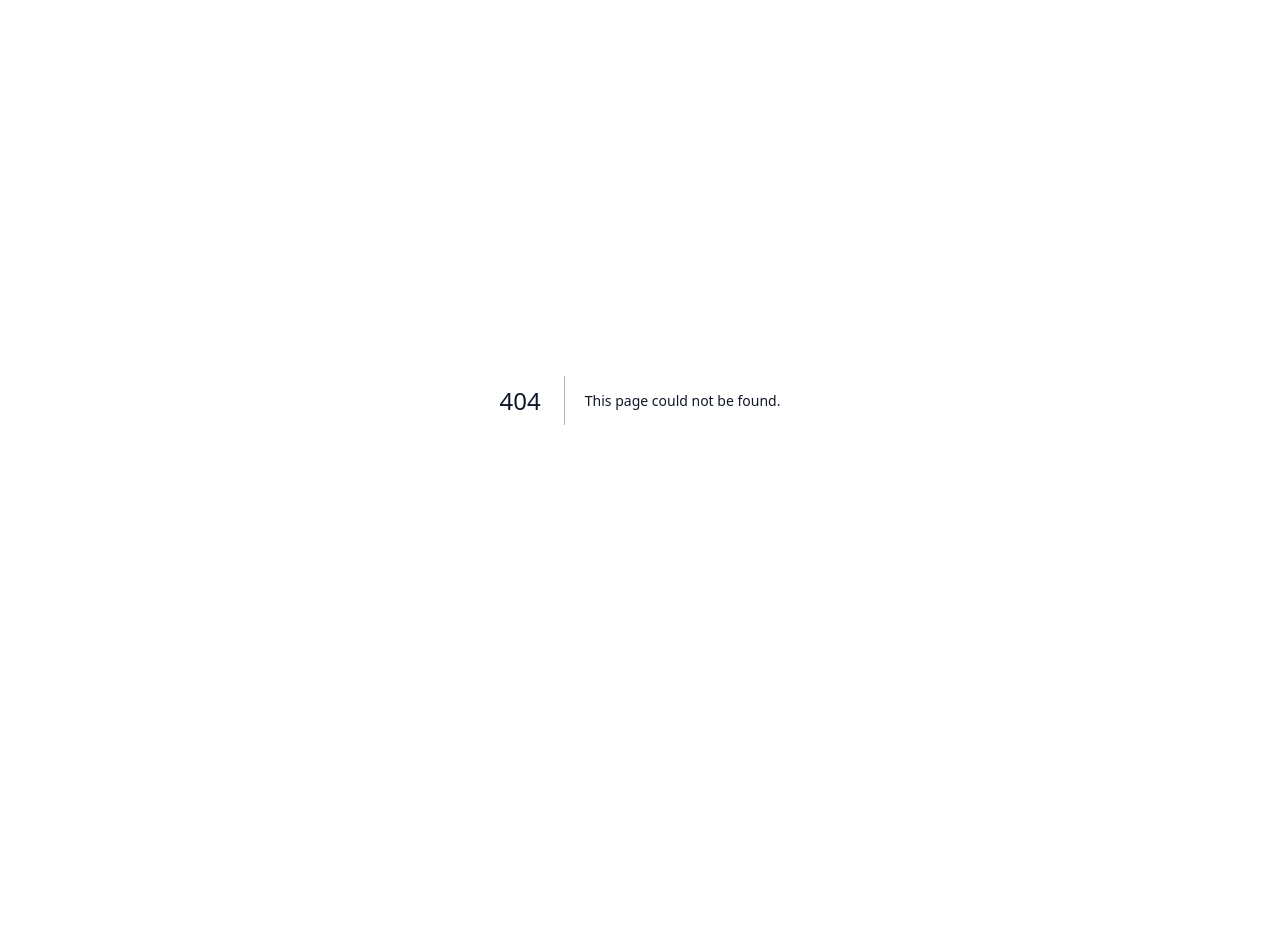
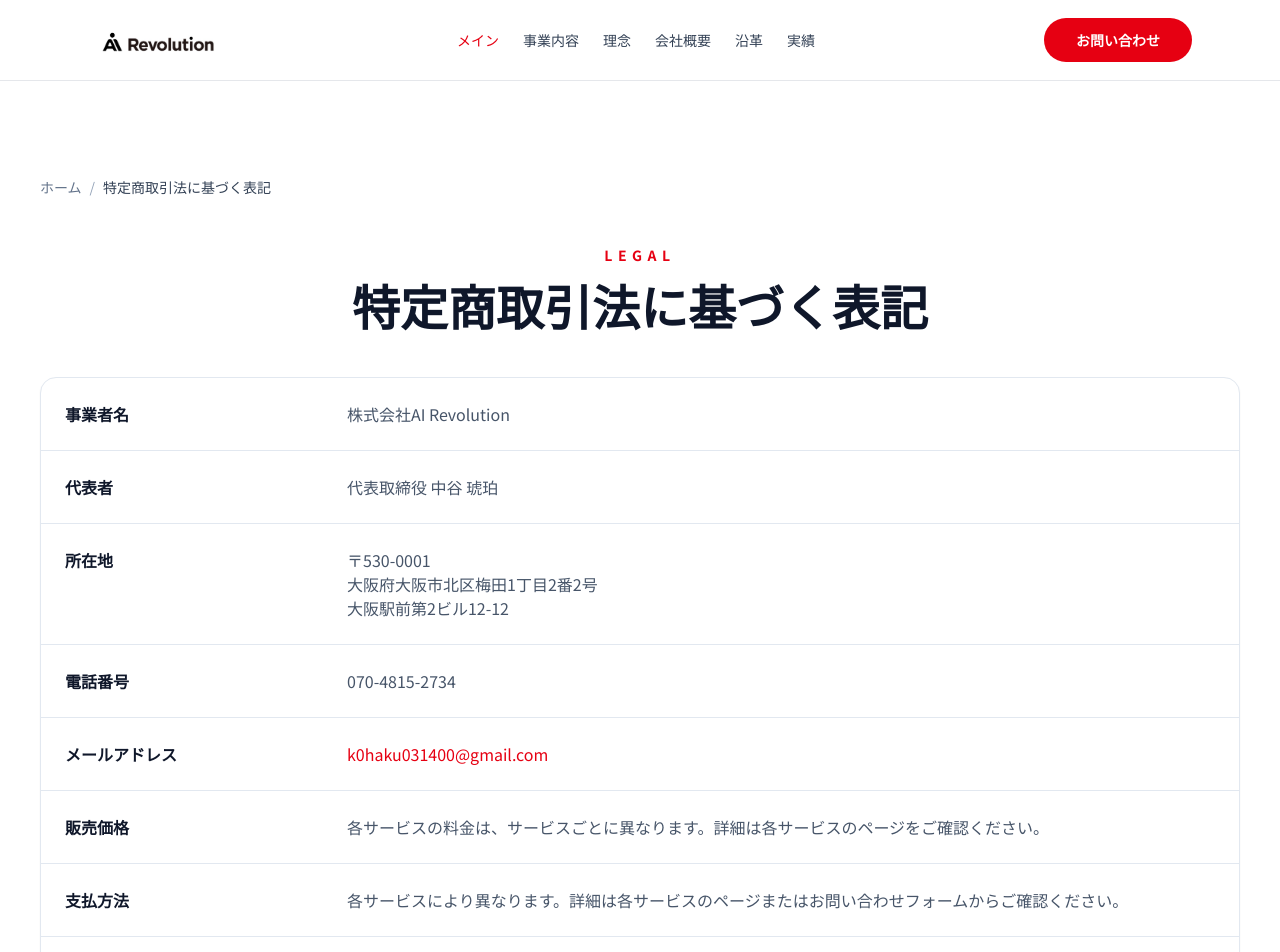
Before and after one commit to k0haku031400-glitch/ai-revolution-homepage, a Next.js app: page /tokushoho in a window 1280 px wide. Before the commit this address had no page. Shown: the top 952 px of the page. Before the commit the page ends 800 px from the top, so only its background shows below. Built offline with nearby package versions, Linux system fonts and the light colour scheme.

Commit message:
feat: Enhance Footer component with additional link and update ActionBase fee
- Add a new link to the Footer for 特定商取引法に基づく表記
- Update ActionBase component fee from 月額 1,500円 to 月額 1,700円

```diff
--- a/app/components/sections/ActionBase.tsx
+++ b/app/components/sections/ActionBase.tsx
@@ -22,7 +22,7 @@ export const ActionBase: React.FC = () => {
         "そう思いながら、今日まで何も変わらなかった君へ。",
         "Action Baseは、あなたの「妄想」を「現実の事業」へと変えるための起業家育成基地です。ここは学ぶ場所ではなく、明日から「行動者」として生きるための実戦場です。",
       ],
-      fee: "月額 1,500円（Memberステージ）",
+      fee: "月額 1,700円 ",
       features: null,
       buttonText: "詳細を確認する",
       buttonHref: pdfUrl,
--- a/app/components/sections/Footer.tsx
+++ b/app/components/sections/Footer.tsx
@@ -2,6 +2,7 @@
 
 import { motion } from "framer-motion";
 import { Instagram } from "lucide-react";
+import Link from "next/link";
 
 /**
  * フッターコンポーネント
@@ -57,6 +58,24 @@ export const Footer: React.FC = () => {
             </motion.a>
           </div>
 
+          {/* フッターメニュー */}
+          <motion.div
+            className="flex items-center justify-center gap-4 text-sm text-slate-500"
+            initial={{ opacity: 0 }}
+            whileInView={{ opacity: 1 }}
+            viewport={{ once: true }}
+            transition={{ duration: 0.6, delay: 0.2 }}
+          >
+            <motion.div whileHover={{ y: -2 }} whileTap={{ scale: 0.95 }}>
+              <Link
+                href="/tokushoho"
+                className="text-slate-600 hover:text-ai-red transition-colors duration-300"
+              >
+                特定商取引法に基づく表記
+              </Link>
+            </motion.div>
+          </motion.div>
+
           {/* コピーライト */}
           <p className="text-center text-sm text-slate-500">
             © {new Date().getFullYear()} AI Revolution 株式会社. All Rights Reserved.
--- /dev/null
+++ b/app/tokushoho/layout.tsx
@@ -0,0 +1,19 @@
+import type { Metadata } from "next";
+
+export const metadata: Metadata = {
+  title: "特定商取引法に基づく表記 | 株式会社AI Revolution",
+  description:
+    "株式会社AI Revolutionの特定商取引法に基づく表記ページです。事業者情報、販売価格、支払方法、返品・キャンセルポリシーなど、お取引に関する重要事項をご確認いただけます。",
+  robots: {
+    index: true,
+    follow: true,
+  },
+};
+
+export default function TokushohoLayout({
+  children,
+}: {
+  children: React.ReactNode;
+}) {
+  return <>{children}</>;
+}
--- /dev/null
+++ b/app/tokushoho/page.tsx
@@ -0,0 +1,173 @@
+"use client";
+
+import { motion } from "framer-motion";
+import Link from "next/link";
+import { ArrowLeft } from "lucide-react";
+import { Header } from "@/app/components/Header";
+import { Footer } from "@/app/components/sections/Footer";
+
+/**
+ * 特定商取引法に基づく表記のデータ
+ */
+const tokushohoData = [
+  { label: "事業者名", value: "株式会社AI Revolution" },
+  { label: "代表者", value: "代表取締役 中谷 琥珀" },
+  {
+    label: "所在地",
+    value: "〒530-0001\n大阪府大阪市北区梅田1丁目2番2号\n大阪駅前第2ビル12-12",
+  },
+  { label: "電話番号", value: "070-4815-2734" },
+  {
+    label: "メールアドレス",
+    value: (
+      <a
+        href="mailto:k0haku031400@gmail.com"
+        className="text-ai-red hover:underline"
+      >
+        k0haku031400@gmail.com
+      </a>
+    ),
+  },
+  {
+    label: "販売価格",
+    value: "各サービスの料金は、サービスごとに異なります。詳細は各サービスのページをご確認ください。",
+  },
+  {
+    label: "支払方法",
+    value: "各サービスにより異なります。詳細は各サービスのページまたはお問い合わせフォームからご確認ください。",
+  },
+  {
+    label: "支払時期",
+    value: "各サービスにより異なります。詳細は各サービスのページまたはお問い合わせフォームからご確認ください。",
+  },
+  {
+    label: "サービス提供時期",
+    value: "お申込み後、各サービスにより異なります。詳細はお問い合わせフォームからご確認ください。",
+  },
+  {
+    label: "返品・キャンセルについて",
+    value: "サービスの性質上、原則として返金には対応しておりません。ただし、サービス内容と異なる場合は、お問い合わせフォームよりご連絡ください。",
+  },
+  {
+    label: "その他",
+    value: "その他ご不明な点がございましたら、お問い合わせフォームよりお気軽にお問い合わせください。",
+  },
+];
+
+/**
+ * 特定商取引法に基づく表記ページ
+ */
+export default function TokushohoPage() {
+  return (
+    <div className="bg-white text-slate-900">
+      <Header />
+
+      <main className="min-h-screen">
+        <section className="py-24 px-6">
+          <div className="mx-auto max-w-[1200px] space-y-12">
+            {/* パンくずリスト */}
+            <motion.nav
+              className="text-sm text-slate-500"
+              initial={{ opacity: 0 }}
+              animate={{ opacity: 1 }}
+              transition={{ duration: 0.4 }}
+              aria-label="パンくずリスト"
+            >
+              <ol className="flex items-center gap-2">
+                <li>
+                  <Link
+                    href="/"
+                    className="hover:text-ai-red transition-colors duration-300"
+                  >
+                    ホーム
+                  </Link>
+                </li>
+                <li className="text-slate-400">/</li>
+                <li className="text-slate-700">特定商取引法に基づく表記</li>
+              </ol>
+            </motion.nav>
+
+            {/* タイトルセクション */}
+            <motion.div
+              className="space-y-4 text-center"
+              initial={{ opacity: 0, y: 30 }}
+              animate={{ opacity: 1, y: 0 }}
+              transition={{ duration: 0.6 }}
+            >
+              <p className="text-sm font-semibold uppercase tracking-[0.4em] text-ai-red">
+                Legal
+              </p>
+              <h1 className="text-4xl font-bold text-slate-900 md:text-5xl">
+                特定商取引法に基づく表記
+              </h1>
+            </motion.div>
+
+            {/* 表形式の内容 */}
+            <motion.div
+              className="overflow-hidden rounded-2xl border border-slate-200 bg-white shadow-sm"
+              initial={{ opacity: 0, y: 50 }}
+              animate={{ opacity: 1, y: 0 }}
+              transition={{ duration: 0.8, delay: 0.2 }}
+            >
+              <div className="divide-y divide-slate-200">
+                {tokushohoData.map((item, index) => (
+                  <motion.div
+                    key={item.label}
+                    className="grid grid-cols-1 gap-4 p-6 md:grid-cols-[250px_1fr] md:gap-8"
+                    initial={{ opacity: 0, x: -20 }}
+                    animate={{ opacity: 1, x: 0 }}
+                    transition={{ duration: 0.5, delay: 0.3 + index * 0.05 }}
+                  >
+                    <dt className="text-sm font-bold text-slate-900 md:text-base">
+                      {item.label}
+                    </dt>
+                    <dd className="whitespace-pre-line text-sm leading-relaxed text-slate-600 md:text-base">
+                      {typeof item.value === "string" ? item.value : item.value}
+                    </dd>
+                  </motion.div>
+                ))}
+              </div>
+            </motion.div>
+
+            {/* お問い合わせリンク */}
+            <motion.div
+              className="flex justify-center"
+              initial={{ opacity: 0 }}
+              animate={{ opacity: 1 }}
+              transition={{ duration: 0.6, delay: 0.8 }}
+            >
+              <motion.a
+                href="/#contact"
+                className="text-ai-red hover:underline"
+                whileHover={{ scale: 1.05 }}
+                whileTap={{ scale: 0.95 }}
+              >
+                お問い合わせはこちら
+              </motion.a>
+            </motion.div>
+
+            {/* トップページへ戻るボタン */}
+            <motion.div
+              className="flex justify-center pt-8 pb-4"
+              initial={{ opacity: 0, y: 20 }}
+              animate={{ opacity: 1, y: 0 }}
+              transition={{ duration: 0.6, delay: 1.0 }}
+            >
+              <motion.a
+                href="/"
+                className="inline-flex items-center gap-2 rounded-full bg-ai-red px-8 py-3 text-sm font-semibold text-white shadow-lg transition-all duration-300 hover:bg-[#c00010] hover:shadow-xl"
+                whileHover={{ scale: 1.05, y: -2 }}
+                whileTap={{ scale: 0.95 }}
+              >
+                <ArrowLeft className="h-5 w-5" />
+                トップページへ戻る
+              </motion.a>
+            </motion.div>
+          </div>
+        </section>
+      </main>
+
+      <Footer />
+    </div>
+  );
+}
```
Also changed, not shown: 2 other files (tests, documents, lock files or other folders).
